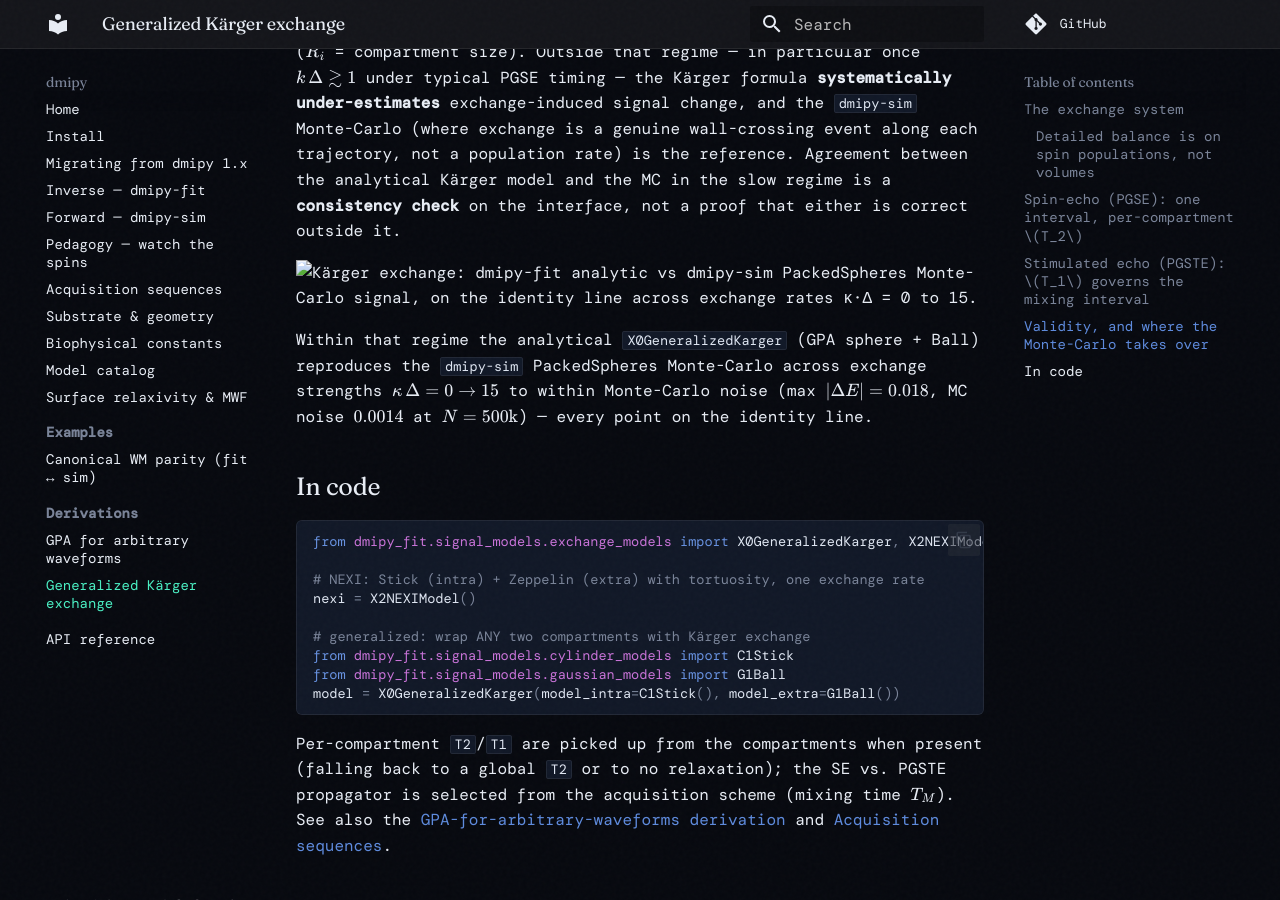
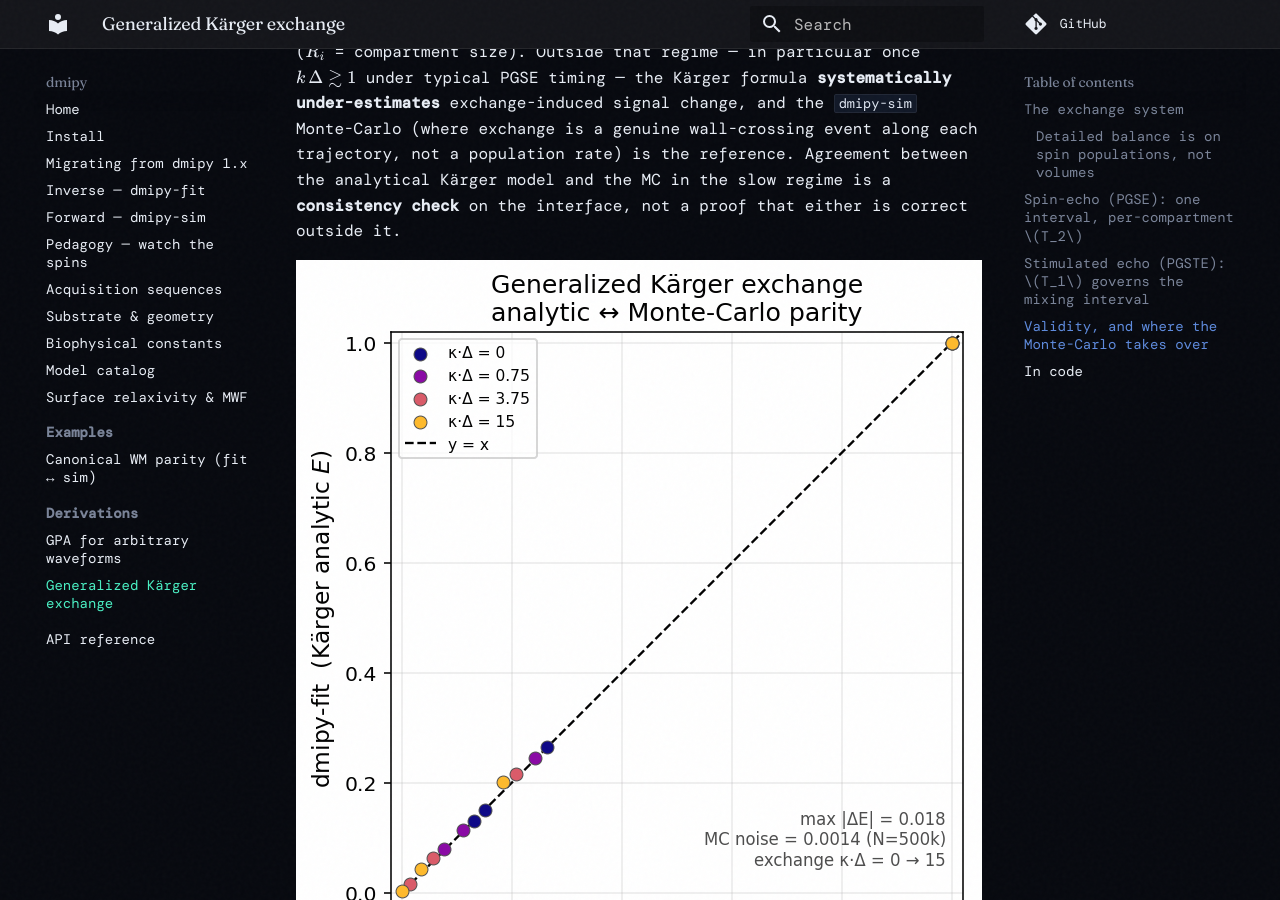
Before and after one commit to dmrai-lab/dmipy, an MkDocs documentation site: the page built from docs/derivations/karger_exchange.md, in a window 1280 px wide and 900 px high, scrolled down 2591 px. Built offline with MkDocs 1.6.1 and Material for MkDocs 9.7.7, drawn with Linux system fonts in a browser that asks for light colours; some web fonts are replaced.

Commit message:
docs: fix parity-image paths in derivations (../media, not media)
Co-Authored-By: Claude Opus 4.8 (1M context) <noreply@anthropic.com>

```diff
--- a/docs/derivations/karger_exchange.md
+++ b/docs/derivations/karger_exchange.md
@@ -103,7 +103,7 @@ along each trajectory, not a population rate) is the reference. Agreement betwee
 Kärger model and the MC in the slow regime is a **consistency check** on the interface, not a
 proof that either is correct outside it.
 
-![Kärger exchange: dmipy-fit analytic vs dmipy-sim PackedSpheres Monte-Carlo signal, on the identity line across exchange rates κ·Δ = 0 to 15.](media/parity_karger.png)
+![Kärger exchange: dmipy-fit analytic vs dmipy-sim PackedSpheres Monte-Carlo signal, on the identity line across exchange rates κ·Δ = 0 to 15.](../media/parity_karger.png)
 
 Within that regime the analytical `X0GeneralizedKarger` (GPA sphere + Ball) reproduces the
 `dmipy-sim` PackedSpheres Monte-Carlo across exchange strengths $\kappa\,\Delta = 0 \to 15$ to
```
Also changed, not shown: docs/derivations/gpa_arbitrary_waveform.md (+1 -1 lines).
